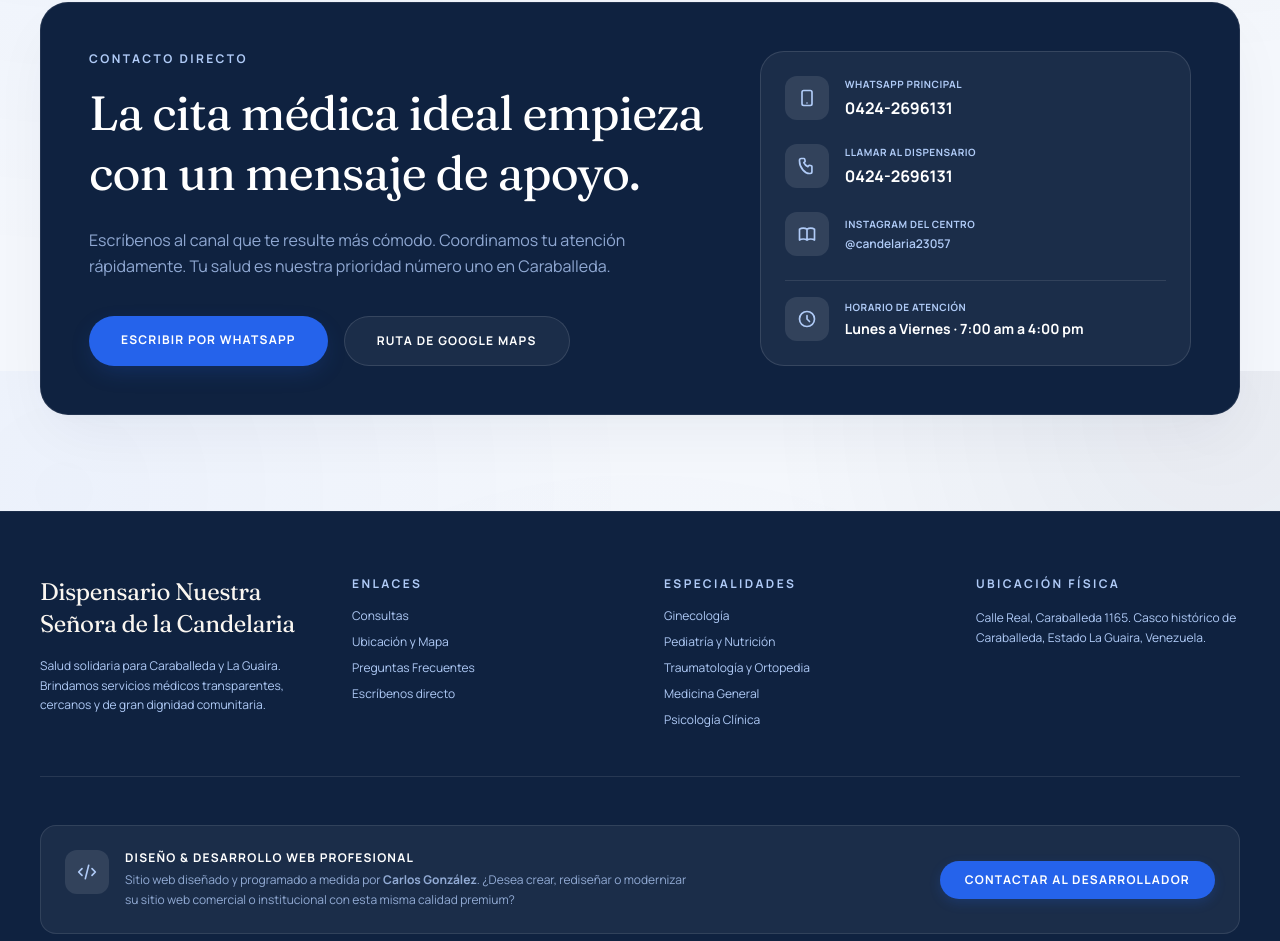
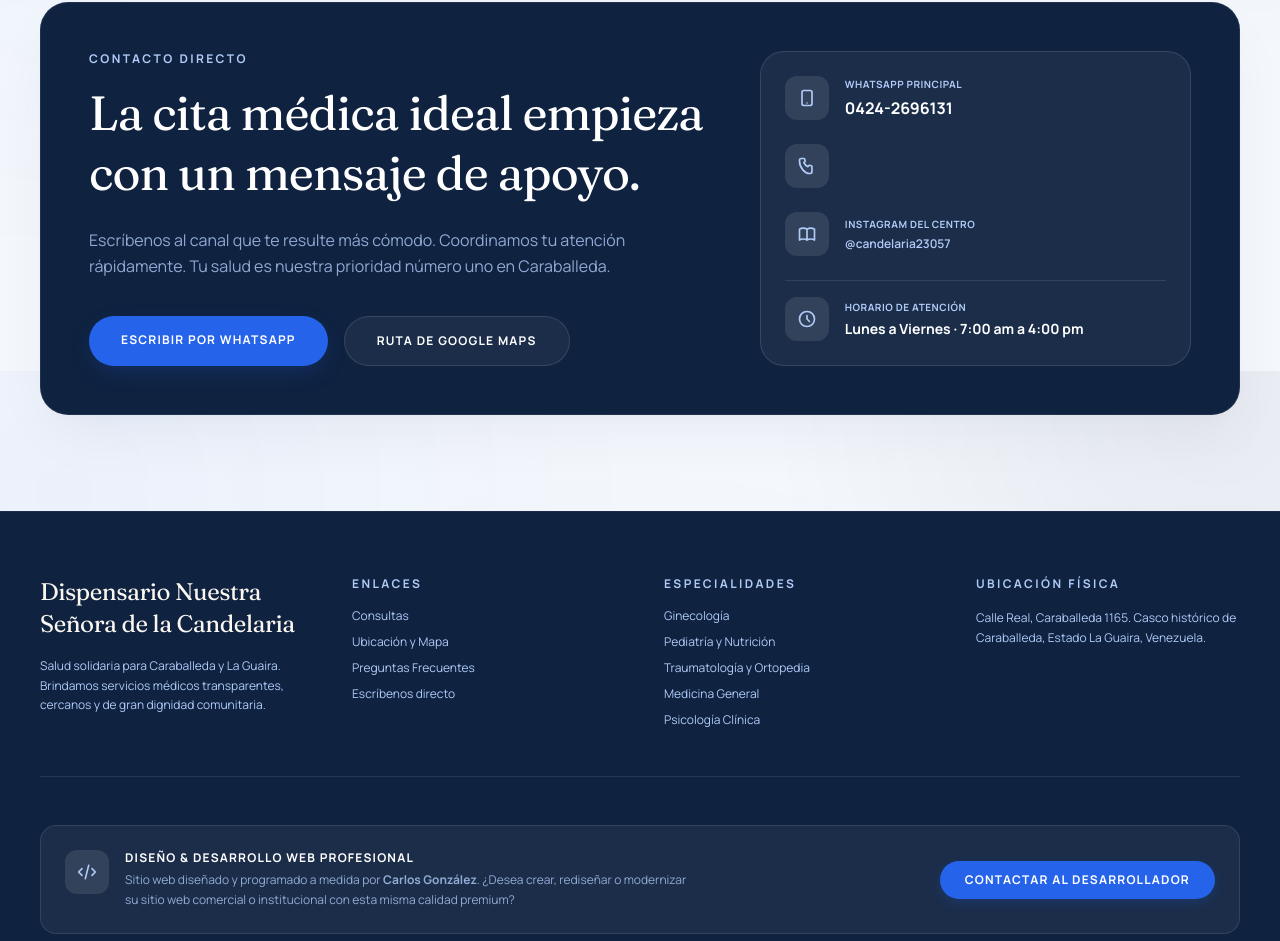
Before and after one commit to cegh2001/dispensariocaraballeda, a Next.js app: page / in a window 1280 px wide. Shown: the part 3629-4570 px from the top of the page. Built offline with nearby package versions, Linux system fonts and the light colour scheme; no server answers.

Commit message:
Update page.tsx

```diff
--- a/src/app/page.tsx
+++ b/src/app/page.tsx
@@ -797,12 +797,6 @@ export default function Home() {
                         <path strokeLinecap="round" strokeLinejoin="round" d="M3 5a2 2 0 012-2h3.28a1 1 0 01.94.725l.548 2.2a1 1 0 01-.321.988l-1.305.98a10.582 10.582 0 004.872 4.872l.98-1.305a1 1 0 01.988-.321l2.2.548a1 1 0 01.725.94V19a2 2 0 01-2 2h-1C9.716 21 3 14.284 3 6V5z" />
                       </svg>
                     </span>
-                    <div>
-                      <p className="text-[10px] font-bold uppercase tracking-wider text-[#b0cbf7]">Llamar al Dispensario</p>
-                      <a className="mt-1 block text-base font-bold text-white hover:text-[#b0cbf7] transition" href={siteConfig.contact.phoneHref}>
-                        {siteConfig.contact.phoneDisplay}
-                      </a>
-                    </div>
                   </div>
 
                   <div className="flex items-center gap-4">
```
